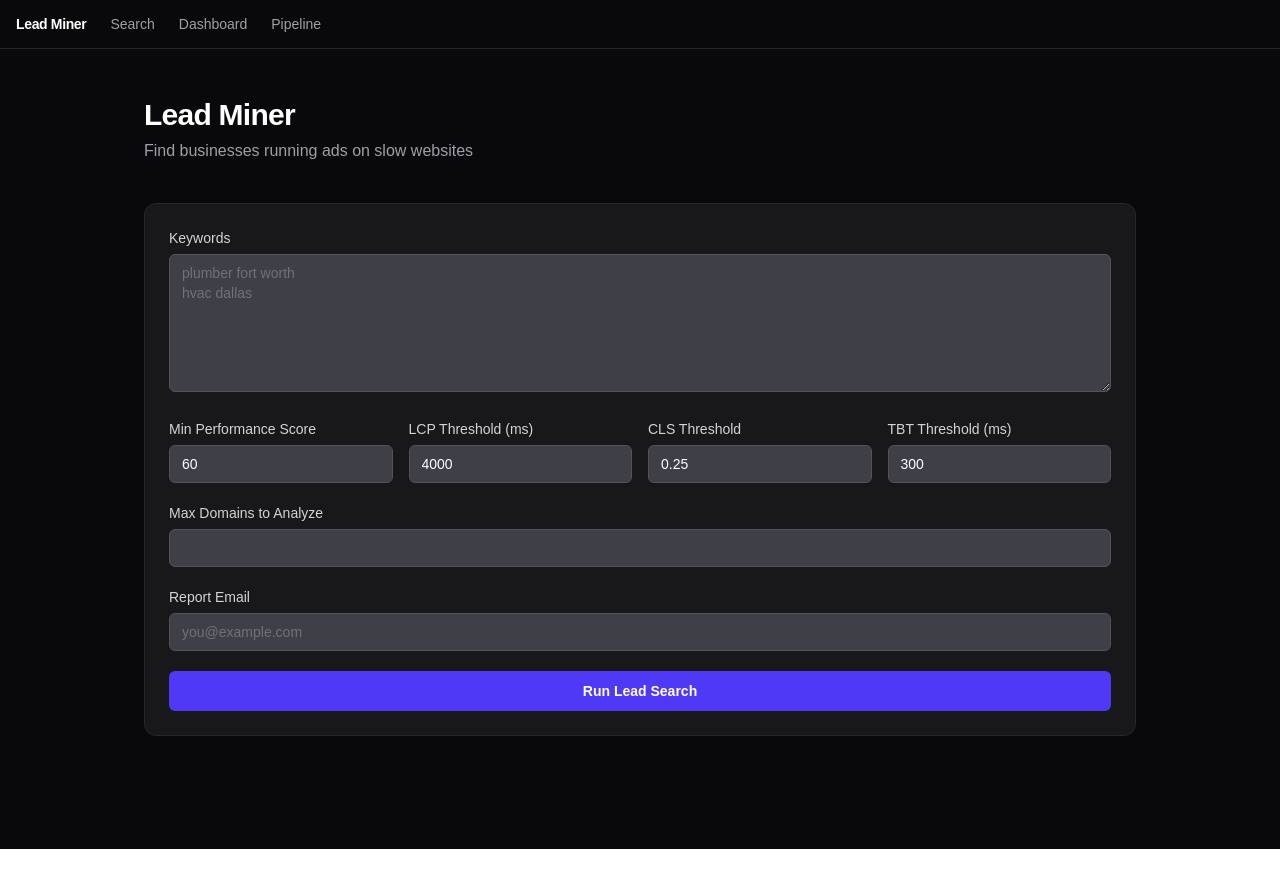
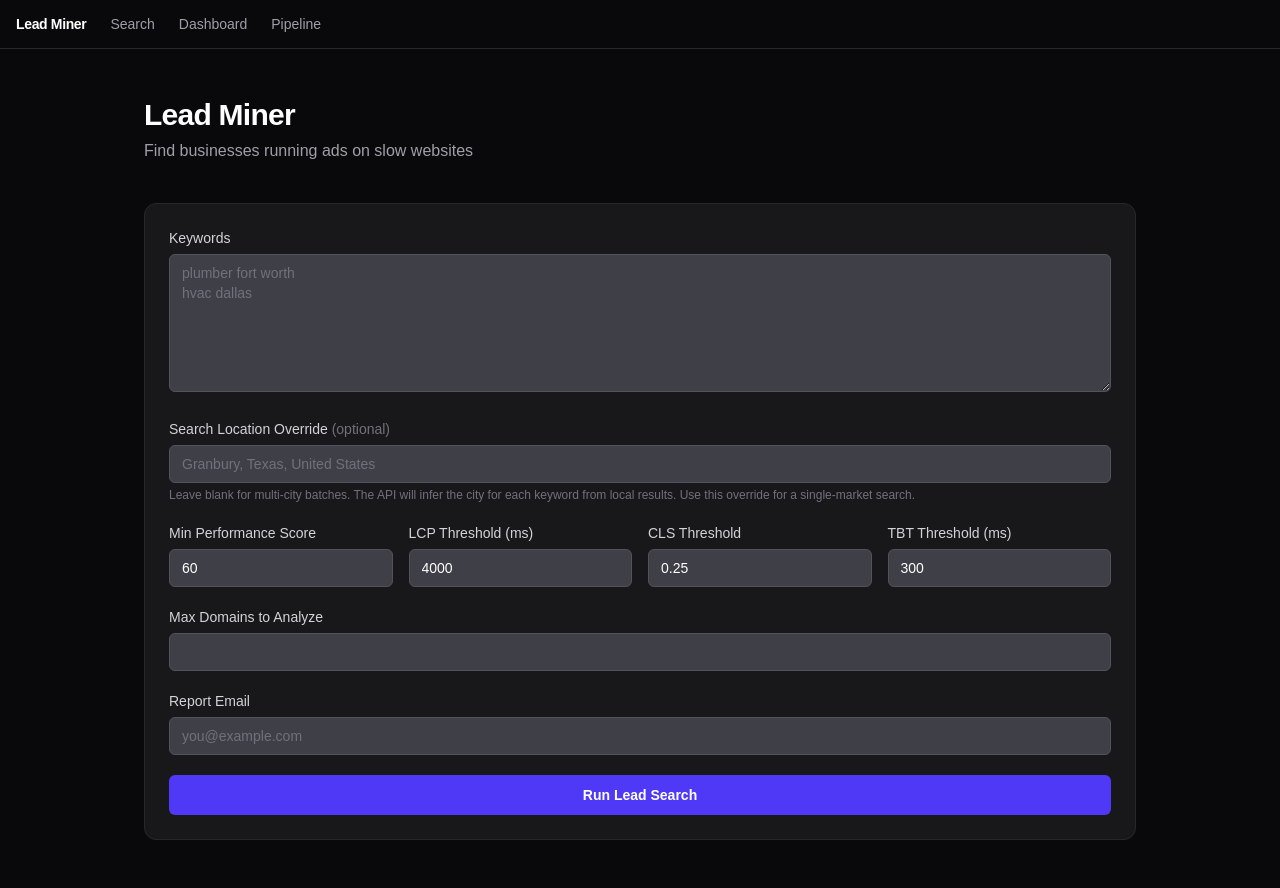
Before and after one commit to bwoodson72/lead-miner, a Next.js app: page / in a window 1280 px wide. Shown: the top 888 px of the page. Before the commit the page ends 849 px from the top, so only its background shows below. Built offline with nearby package versions, Linux system fonts and the light colour scheme.

Commit message:
Add optional paid search location override

```diff
--- a/src/components/keyword-form.tsx
+++ b/src/components/keyword-form.tsx
@@ -32,6 +32,7 @@ export default function KeywordForm({ onResults }: KeywordFormProps) {
       lcp: 4000,
       cls: 0.25,
       tbt: 300,
+      location: "",
     },
   });
 
@@ -43,7 +44,6 @@ export default function KeywordForm({ onResults }: KeywordFormProps) {
     const apiUrl = getApiUrl();
 
     try {
-      // Start the job
       const startRes = await fetch(apiUrl + "/api/run-lead-search", {
         method: "POST",
         headers: { "Content-Type": "application/json" },
@@ -70,7 +70,6 @@ export default function KeywordForm({ onResults }: KeywordFormProps) {
 
       const jobId = startJson.jobId;
 
-      // Poll for results
       const pollInterval = setInterval(async () => {
         try {
           const pollRes = await fetch(apiUrl + "/api/jobs/" + jobId);
@@ -83,7 +82,6 @@ export default function KeywordForm({ onResults }: KeywordFormProps) {
 
           const job = await pollRes.json();
 
-          // Update progress display
           if (job.progress) {
             setProgress(job.progress.detail);
           }
@@ -101,7 +99,7 @@ export default function KeywordForm({ onResults }: KeywordFormProps) {
             setErrorMsg(job.error || "Pipeline failed.");
             setLoading(false);
           }
-        } catch (err) {
+        } catch {
           clearInterval(pollInterval);
           setErrorMsg("Lost connection to server.");
           setLoading(false);
@@ -116,7 +114,6 @@ export default function KeywordForm({ onResults }: KeywordFormProps) {
 
   return (
     <form onSubmit={handleSubmit(onSubmit)} className="space-y-5">
-      {/* Keywords */}
       <div>
         <label htmlFor="keywords" className="block mb-1.5 text-sm font-medium text-zinc-300">
           Keywords
@@ -133,7 +130,22 @@ export default function KeywordForm({ onResults }: KeywordFormProps) {
         )}
       </div>
 
-      {/* Threshold grid */}
+      <div>
+        <label htmlFor="location" className="block mb-1.5 text-sm font-medium text-zinc-300">
+          Search Location Override <span className="font-normal text-zinc-500">(optional)</span>
+        </label>
+        <input
+          id="location"
+          type="text"
+          {...register("location")}
+          placeholder="Granbury, Texas, United States"
+          className="w-full rounded-md bg-zinc-700 px-3 py-2 text-sm text-white placeholder-zinc-500 border border-zinc-600 focus:outline-none focus:ring-2 focus:ring-indigo-500"
+        />
+        <p className="mt-1 text-xs text-zinc-500">
+          Leave blank for multi-city batches. The API will infer the city for each keyword from local results. Use this override for a single-market search.
+        </p>
+      </div>
+
       <div className="grid grid-cols-2 gap-4 sm:grid-cols-4">
         <div>
           <label htmlFor="performanceScore" className="block mb-1.5 text-sm font-medium text-zinc-300">
@@ -197,7 +209,6 @@ export default function KeywordForm({ onResults }: KeywordFormProps) {
         </div>
       </div>
 
-      {/* Max Domains */}
       <div>
         <label htmlFor="maxDomains" className="block mb-1.5 text-sm font-medium text-zinc-300">
           Max Domains to Analyze
@@ -215,7 +226,6 @@ export default function KeywordForm({ onResults }: KeywordFormProps) {
         )}
       </div>
 
-      {/* Email */}
       <div>
         <label htmlFor="email" className="block mb-1.5 text-sm font-medium text-zinc-300">
           Report Email
@@ -232,7 +242,6 @@ export default function KeywordForm({ onResults }: KeywordFormProps) {
         )}
       </div>
 
-      {/* Error message */}
       {errorMsg && (
         <p className="rounded-md bg-red-900/40 border border-red-700 px-3 py-2 text-sm text-red-300">
           {errorMsg}
```
